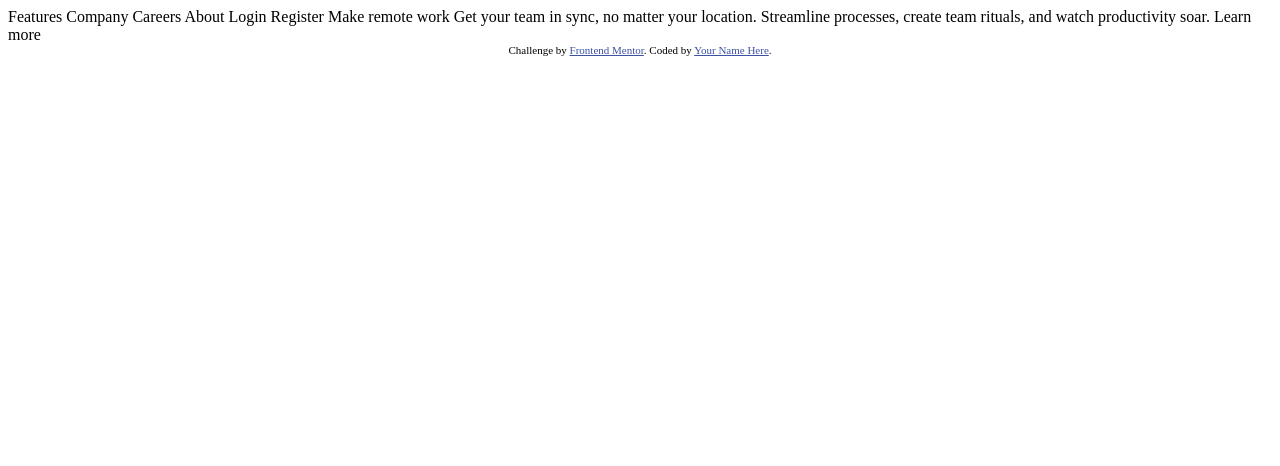
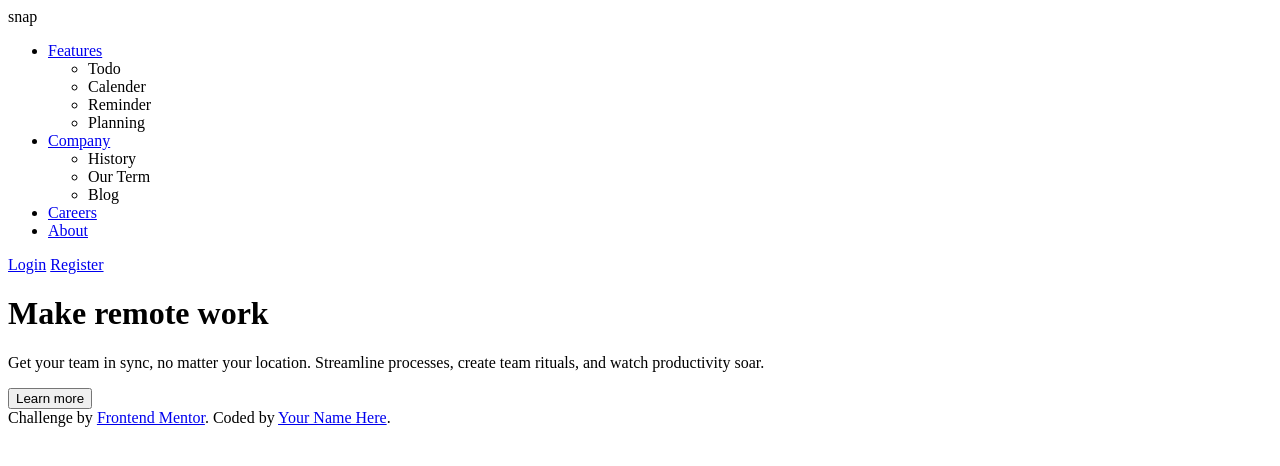
Before and after one commit to Prettyada/Lita-project-1, a plain HTML site: page index.html in a window 1280 px wide. Drawn offline with Linux system fonts and the light colour scheme.

Commit message:
Update index.html

```diff
--- a/index.html
+++ b/index.html
@@ -1,39 +1,66 @@
 <!DOCTYPE html>
 <html lang="en">
   <head>
-  <meta charset="UTF-8">
-  <meta name="viewport" content="width=device-width, initial-scale=1.0"> <!-- displays site properly based on user's device -->
+    <meta charset="UTF-8" />
+    <meta name="viewport" content="width=device-width, initial-scale=1.0" />
+    <!-- displays site properly based on user's device -->
 
-  <link rel="icon" type="image/png" sizes="32x32" href="./images/favicon-32x32.png">
+    <link
+      rel="icon"
+      type="image/png"
+      sizes="32x32"
+      href="./images/favicon-32x32.png"
+    />
 
-  <title>Frontend Mentor | Intro section with dropdown navigation</title>
-
-  <!-- Feel free to remove these styles or customise in your own stylesheet 👍 -->
-  <style>
-    .attribution { font-size: 11px; text-align: center; }
-    .attribution a { color: hsl(228, 45%, 44%); }
-  </style>
+    <title>Make Remote Work</title>
   </head>
   <body>
-
-  Features
-  Company
-  Careers
-  About
-
-  Login
-  Register
-
-  Make remote work
-
+    <header>
+      <nav>
+        <div>snap</div>
+        <ul>
+          <li>
+            <a href="#">Features</a>
+            <ul>
+              <li>Todo</li>
+              <li>Calender</li>
+              <li>Reminder</li>
+              <li>Planning</li>
+            </ul>
+          </li>
+          <li>
+            <a href="#">Company</a>
+            <ul>
+              <li>History</li>
+              <li>Our Term</li>
+              <li>Blog</li>
+            </ul>
+          </li>
+          <li><a href="#">Careers</a></li>
+          <li><a href="#">About</a></li>
+        </ul>
+        <div>
+          <a href="#">Login</a>
+          <a href="#">Register</a>
+        </div>
+      </nav>
+    </header>
+    <main>
+      <div>
+        <h1>Make remote work</h1>
+        <p>
           Get your team in sync, no matter your location. Streamline processes,
           create team rituals, and watch productivity soar.
-
-  Learn more
-
+        </p>
+        <button>Learn more</button>
+        <div></div>
+      </div>
+    </main>
     <div class="attribution">
-    Challenge by <a href="https://www.frontendmentor.io?ref=challenge" target="_blank">Frontend Mentor</a>.
-    Coded by <a href="#">Your Name Here</a>.
+      Challenge by
+      <a href="https://www.frontendmentor.io?ref=challenge" target="_blank"
+        >Frontend Mentor</a
+      >. Coded by <a href="#">Your Name Here</a>.
     </div>
   </body>
 </html>
```
Lines whose indentation alone changed are shown as unchanged.
